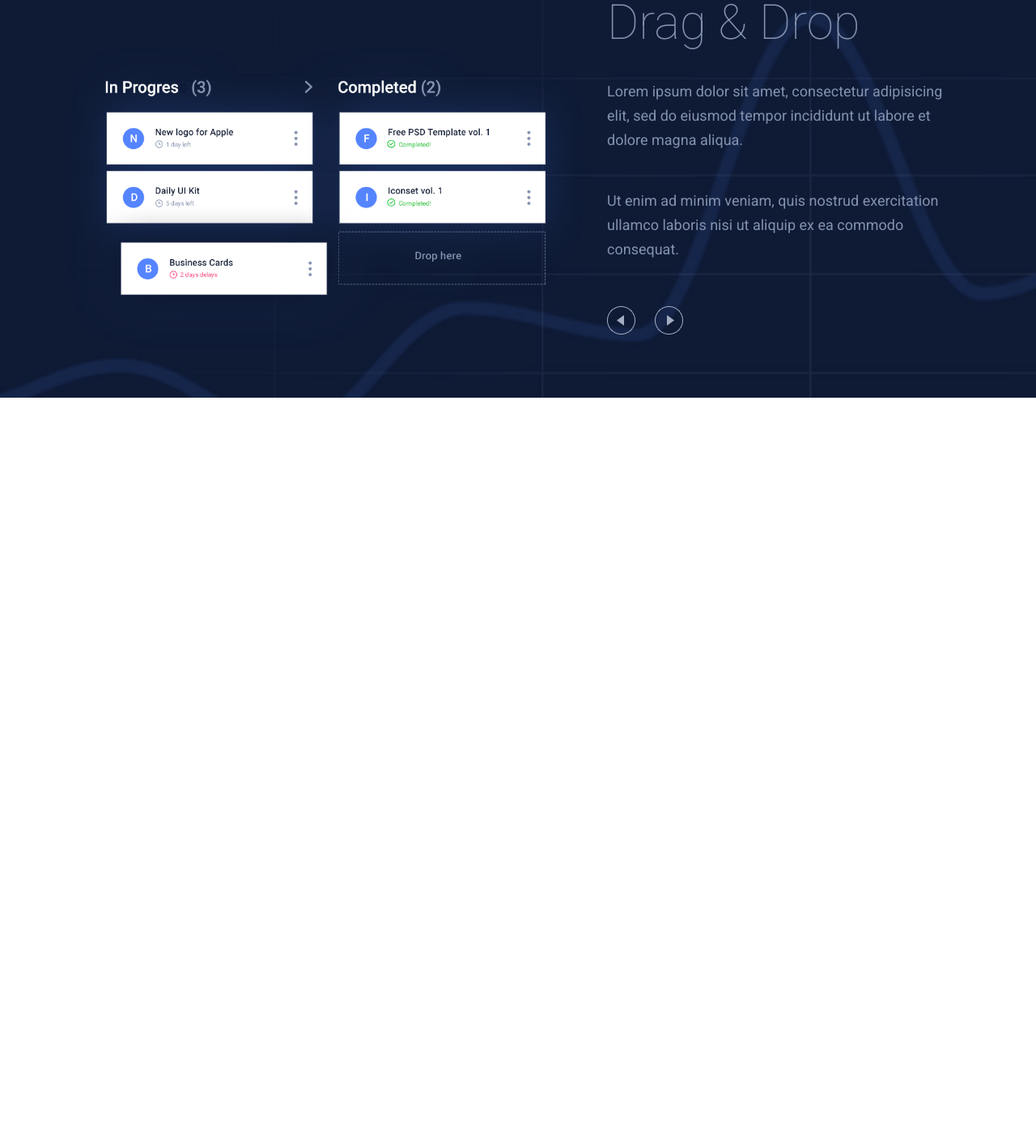
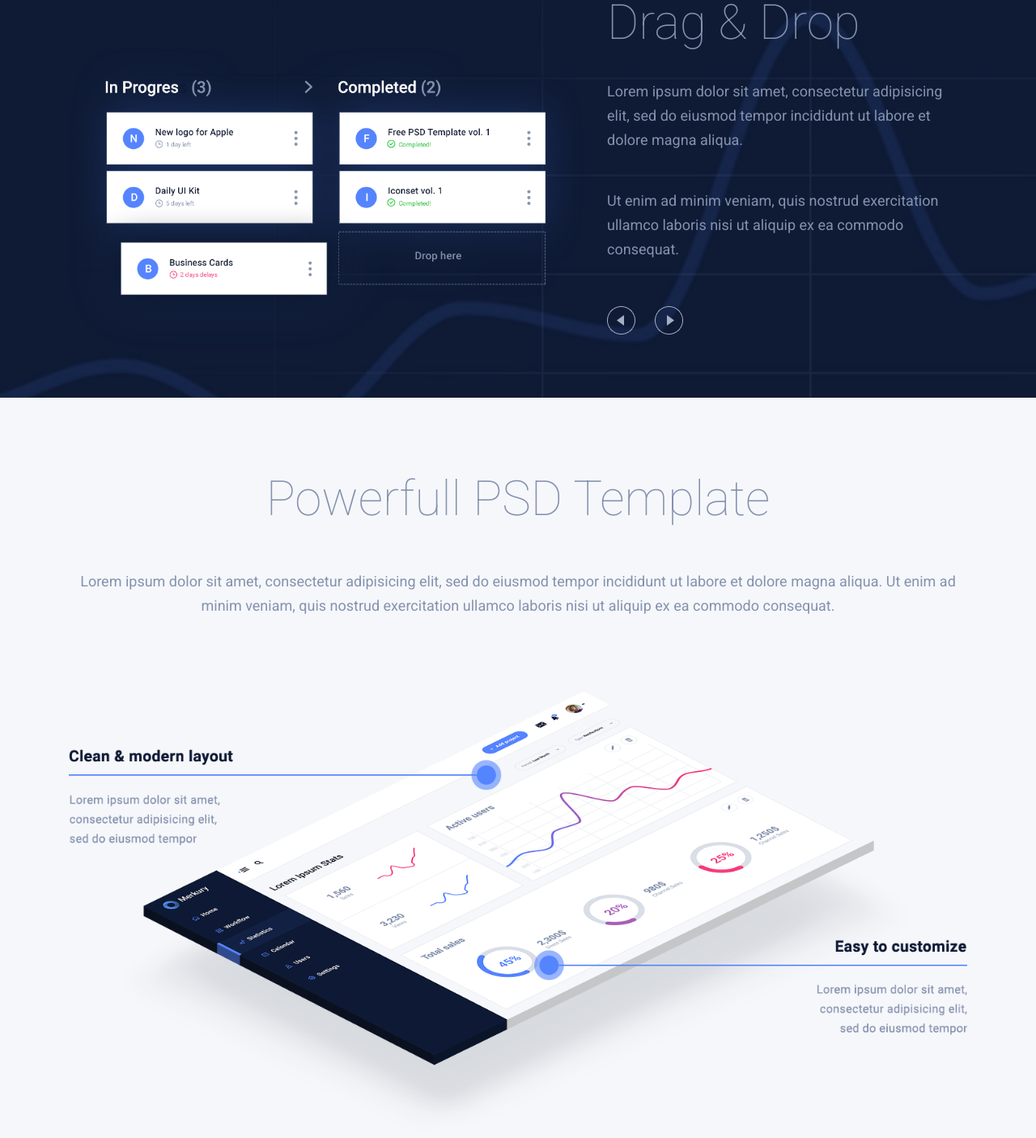
Before and after one commit to rifat-H/Merkury-Bootstrap, a website built with Parcel: page src/index.html in a window 1280 px wide. Shown: the part 2582-3987 px from the top of the page at 81% size. Before the commit the page ends 3073 px from the top, so only its background shows below. Built offline with nearby package versions, Linux system fonts and the light colour scheme.

Commit message:
template done

```diff
--- a/src/index.html
+++ b/src/index.html
@@ -164,7 +164,17 @@
     <!-- drag end -->
 
     <!-- template start -->
-    <section class="template"></section>
+    <section class="template">
+        <div class="container">
+            <h1 class="title">Powerfull PSD Template</h1>
+            <p>Lorem ipsum dolor sit amet, consectetur adipisicing elit, sed do eiusmod tempor incididunt ut labore et
+                dolore magna aliqua.
+                Ut enim ad minim veniam, quis nostrud exercitation ullamco laboris nisi ut aliquip ex ea commodo
+                consequat.
+            </p>
+            <img src="images/template-1.png" class="img-fluid" alt="sdf">
+        </div>
+    </section>
     <!-- template end -->
 
     <!-- pricing start -->
--- a/src/scss/_style.scss
+++ b/src/scss/_style.scss
@@ -145,6 +145,12 @@ header {
             background: none;
             color: #0e1a35;
             font-weight: 700;
+            transition: .3s;
+
+            &:hover{
+                background-color: #5584ff;
+                color: #fff;
+            }
         }
     }
 
@@ -185,7 +191,7 @@ header {
         font-size: 22px;
     }
 
-    img{
+    img {
         width: 48%;
         height: 70%;
         position: absolute;
@@ -204,11 +210,13 @@ header {
     background-image: url(../images/drag.jpg);
     background-repeat: no-repeat;
 
-    h1{}
-    p{
+    h1 {}
+
+    p {
         margin-top: 45px;
     }
-    img{
+
+    img {
         margin-top: 55px;
         margin-right: 20px;
     }
@@ -217,7 +225,18 @@ header {
 // <!-- drag end -->
 
 // <!-- template start -->
-.template {}
+.template {
+    padding: 100px 0;
+    background-color: #f6f7fa;
+    text-align: center;
+
+    h1 {}
+
+    p {
+        margin-top: 62px;
+        margin-bottom: 90px;
+    }
+}
 
 // <!-- template end -->
 
```
